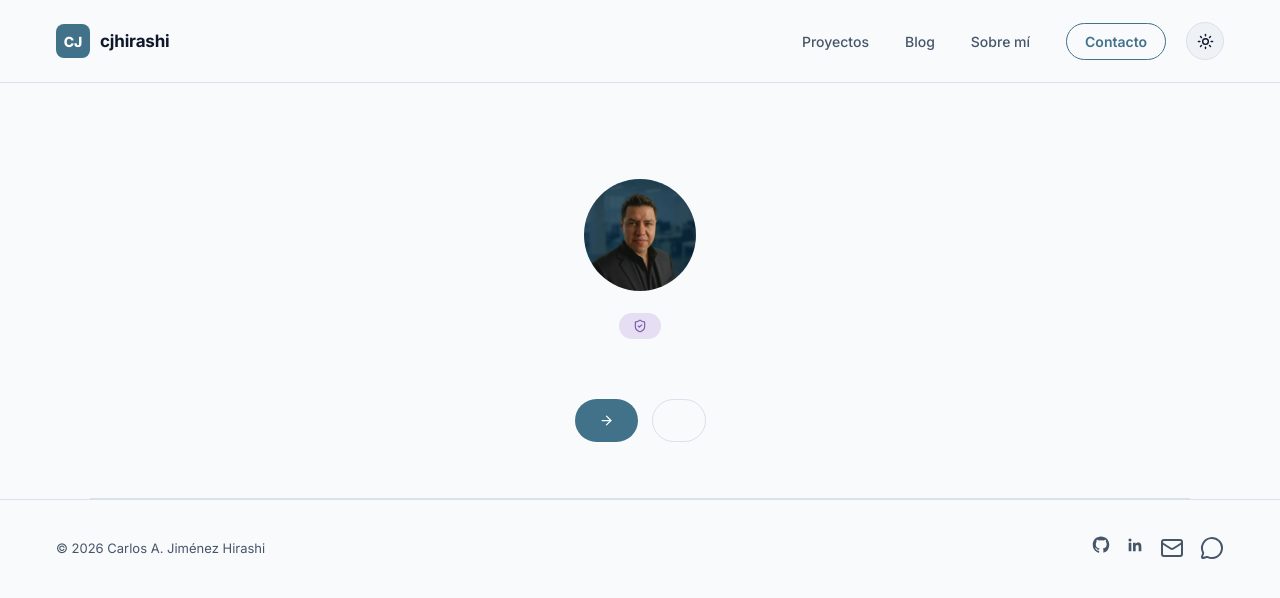
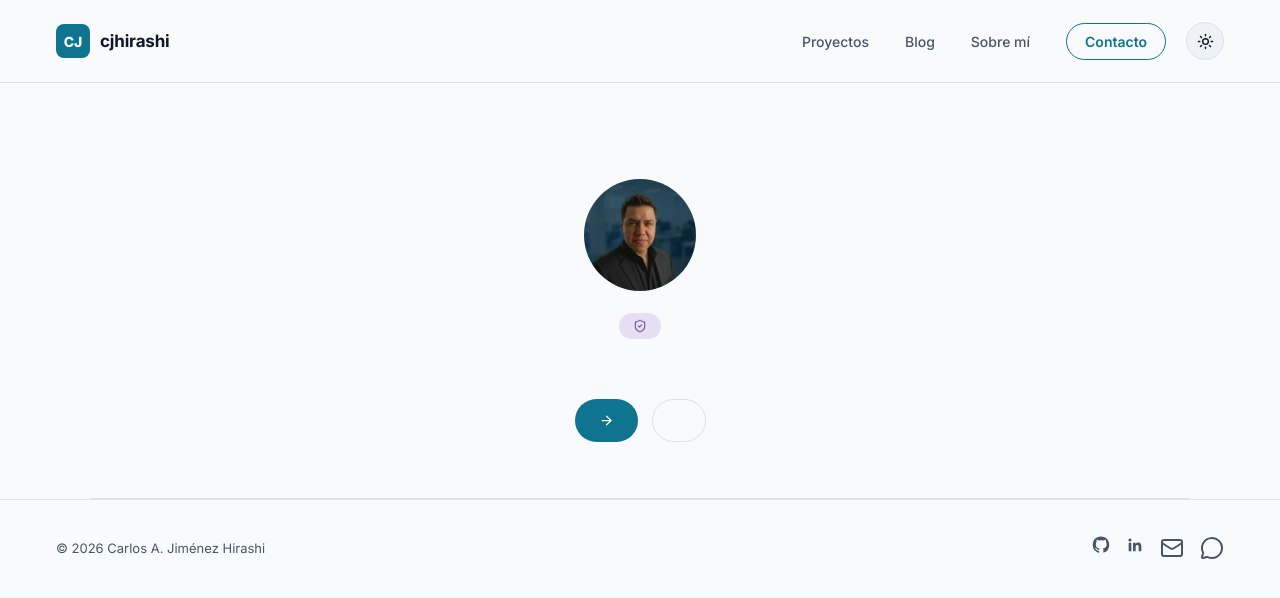
Before and after one commit to cjhirashi/portafolio, a Django app: page / in a window 1280 px wide. Shown: the top 598 px of the page. Run offline with Django 5.2, Linux system fonts and the light colour scheme; data that the repository does not hold is empty.

Commit message:
Switch primary color to Cyan (Tailwind cyan-700/cyan-600)
Dark theme uses cyan-600 (#0891b2) as requested. For light theme,
checked WCAG AA contrast across the cyan scale (cyan-500/600 fail
for white-on-button and link-on-bg text); cyan-700 (#0e7490) is the
first shade that passes comfortably (~5:1). Containers derived to
match: cyan-100 for light, a custom dark desaturated cyan for dark.

```diff
--- a/core/static/core/css/base.css
+++ b/core/static/core/css/base.css
@@ -1,9 +1,9 @@
 :root,
 html[data-theme="light"] {
   --bg: #f8fafc;
-  --primary: #42728a;
+  --primary: #0e7490;
   --on-primary: #fff;
-  --primary-container: #dae9f1;
+  --primary-container: #cffafe;
   --secondary: #7c5aa6;
   --secondary-container: #e6def2;
   --surface: #eef1f6;
@@ -19,9 +19,9 @@ html[data-theme="light"] {
 
 html[data-theme="dark"] {
   --bg: #1b1b1e;
-  --primary: #87b3c9;
+  --primary: #0891b2;
   --on-primary: #0a0e17;
-  --primary-container: #334e5b;
+  --primary-container: #1b3237;
   --secondary: #b79bd6;
   --secondary-container: #3a2f4a;
   --surface: #242427;
```
